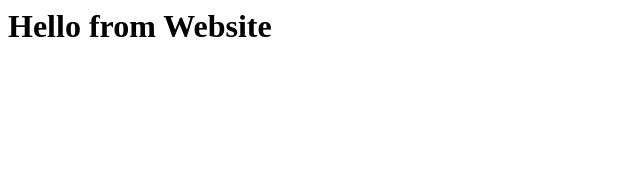
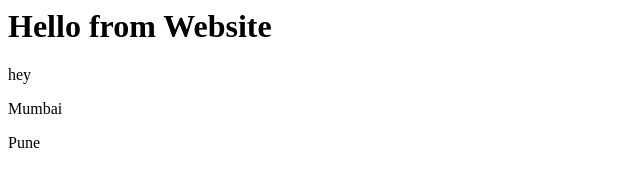
Before and after one commit to ParthBanayet/NewLocker, a plain HTML site: page Index.html in a window 1280 px wide. Shown: the whole page, without its empty margins (0-640 px from the left). Drawn offline with Linux system fonts and the light colour scheme.

Commit message:
added pune

```diff
--- a/Index.html
+++ b/Index.html
@@ -1 +1,4 @@
 <h1>Hello from Website</h1>
+<p>hey</p>
+<p>Mumbai</p>
+<p>Pune</p>
```
